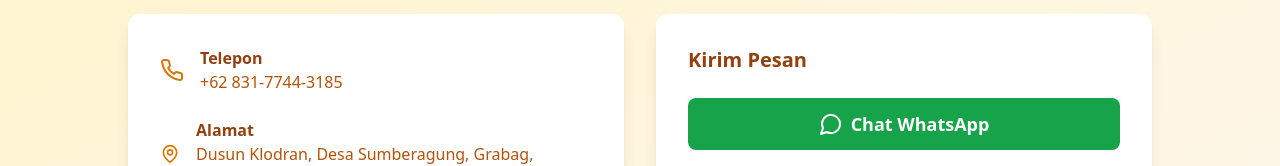
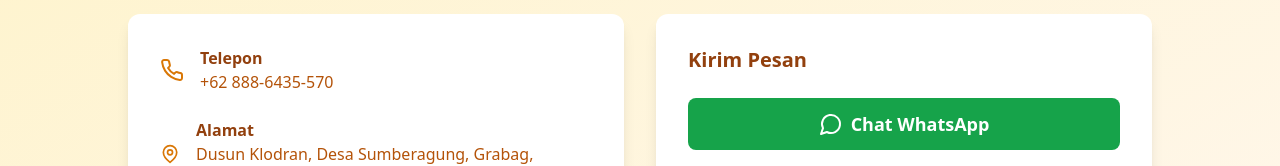
Before and after one commit to bro299/landingpagesiomay, a React (Vite) app: page / in a window 1280 px wide. Shown: the part 8248-8414 px from the top of the page. Built offline with nearby package versions, Linux system fonts and the light colour scheme.

Commit message:
Update Contact.tsx

```diff
--- a/src/components/Contact.tsx
+++ b/src/components/Contact.tsx
@@ -47,7 +47,7 @@
                   <Phone className="w-6 h-6 text-amber-600 mr-4" />
                   <div>
                     <h3 className="font-semibold text-amber-800">Telepon</h3>
-                    <p className="text-amber-700">+62 831-7744-3185</p>
+                    <p className="text-amber-700">+62 888-6435-570</p>
                   </div>
                 </div>
                 <div className="flex items-center">
```
